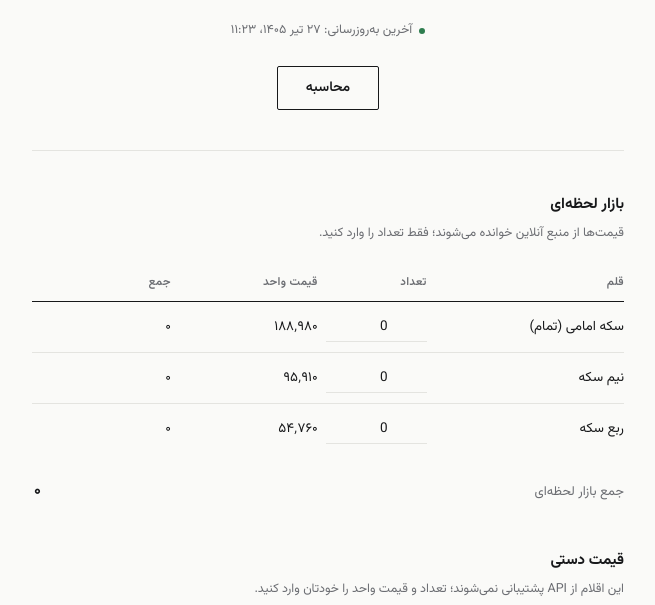
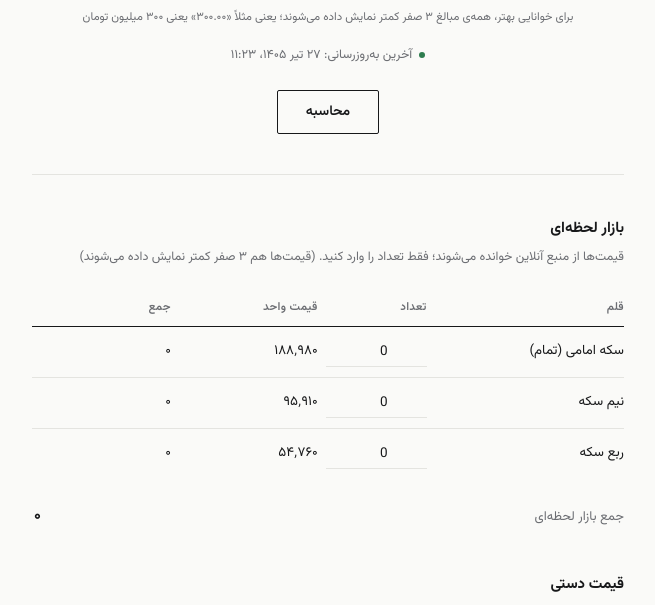
Before and after one commit to parsa8484/Seke, a plain HTML site: page index.html in a window 1280 px wide. Shown: the part 332-937 px from the top of the page, without its empty margins (312-967 px from the left). Drawn offline with Linux system fonts and the light colour scheme.

Commit message:
Update index.html

```diff
--- a/index.html
+++ b/index.html
@@ -21,6 +21,7 @@
 </div>
 <div class="total-label">ارزش کل دارایی</div>
 <div class="total-amount" id="grand-total">۰ <small>هزار تومان</small></div>
+<p class="footer-note">برای خوانایی بهتر، همه‌ی مبالغ ۳ صفر کمتر نمایش داده می‌شوند؛ یعنی مثلاً «۳۰۰.۰۰» یعنی ۳۰۰ میلیون تومان</p>
 <div class="freshness">
 <span class="dot" id="freshness-dot"></span>
 <span id="freshness-text">در حال بارگذاری…</span>
@@ -30,7 +31,7 @@
 
 <section class="book-section">
 <h2>بازار لحظه‌ای</h2>
-        <p class="desc">قیمت‌ها از منبع آنلاین خوانده می‌شوند؛ فقط تعداد را وارد کنید.</p>
+<p class="desc">قیمت‌ها از منبع آنلاین خوانده می‌شوند؛ فقط تعداد را وارد کنید. (قیمت‌ها هم ۳ صفر کمتر نمایش داده می‌شوند)</p>
 <div class="row head">
 <span>قلم</span>
 <span>تعداد</span>
@@ -46,7 +47,7 @@
 
 <section class="book-section">
 <h2>قیمت دستی</h2>
-        <p class="desc">این اقلام از API پشتیبانی نمی‌شوند؛ تعداد و قیمت واحد را خودتان وارد کنید.</p>
+<p class="desc">این اقلام از API پشتیبانی نمی‌شوند؛ تعداد و قیمت واحد را خودتان وارد کنید. (قیمت‌ها هم ۳ صفر کمتر نمایش داده می‌شوند)</p>
 <div class="row head">
 <span>قلم</span>
 <span>تعداد</span>
@@ -69,7 +70,6 @@
 کد این پروژه روی <a href="#" id="repo-link" target="_blank" rel="noopener">GitHub</a> نگه‌داری می‌شود
 </p>
 </div>
-
 <script src="js/app.js"></script>
 </body>
 </html>
```
Lines whose indentation alone changed are shown as unchanged.
